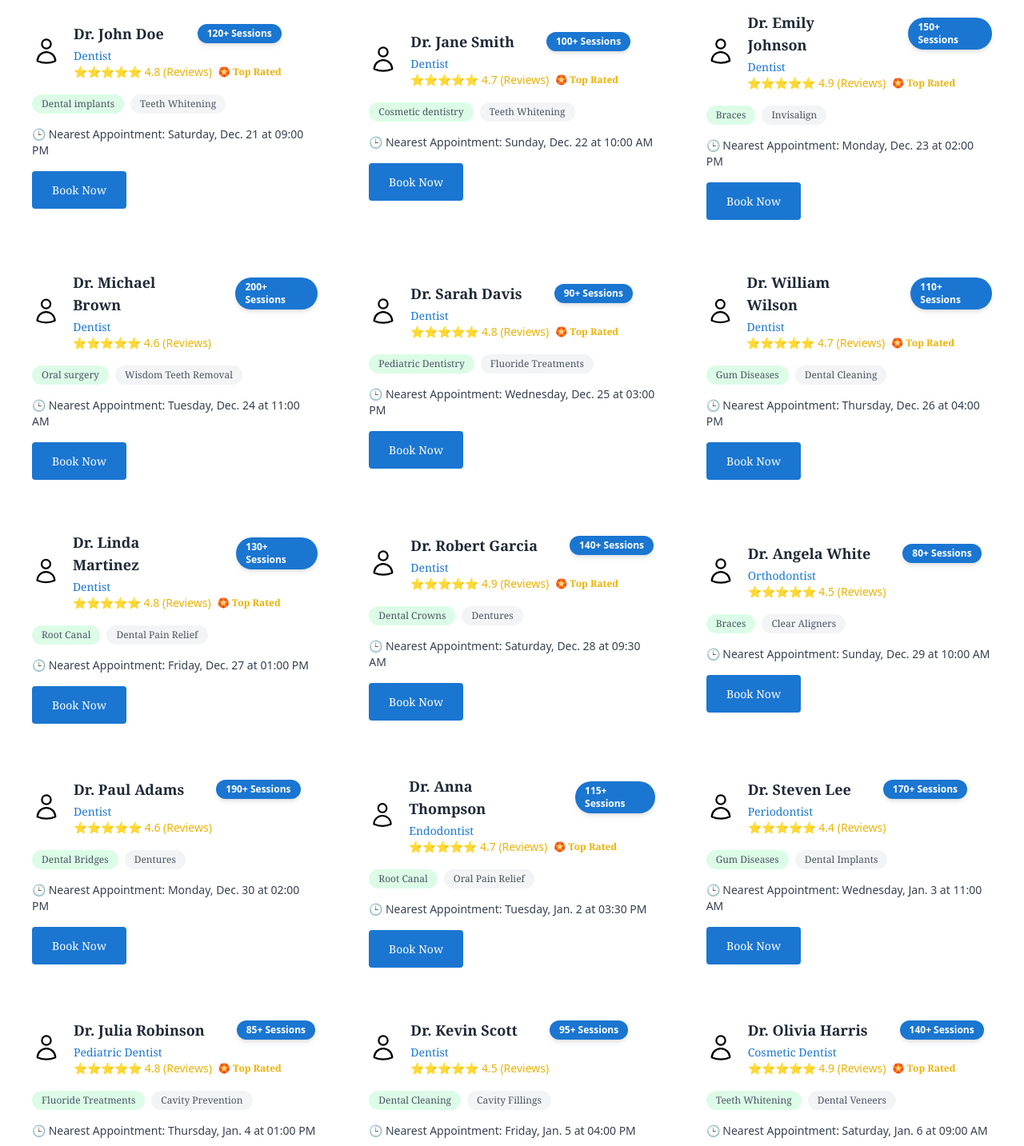
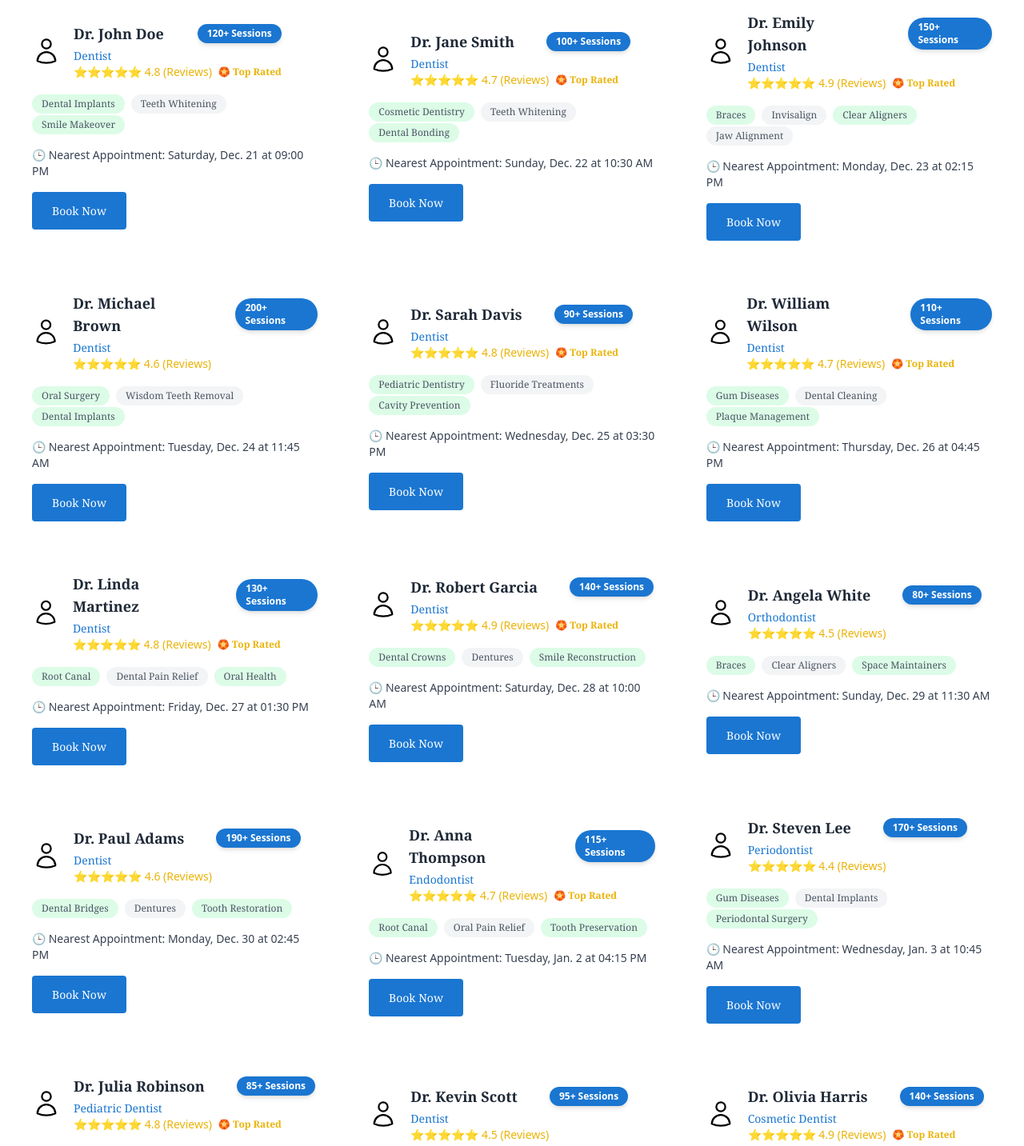
Before and after one commit to YoussefHassanien/dental-clinic-system, a React (Vite) app in the folder frontend/: page /doctors in a window 1280 px wide. Shown: the part 200-1633 px from the top of the page at 80% size. Built offline with nearby package versions, Linux system fonts and the light colour scheme.

Commit message:
Added more doctors data

```diff
--- a/frontend/src/Pages/Doctors/constants.ts
+++ b/frontend/src/Pages/Doctors/constants.ts
@@ -6,7 +6,7 @@ export const doctors = [
     description: "Expert in dental implants.",
     rating: 4.8,
     sessions: 120,
-    interests: ["Dental implants", "Teeth Whitening"],
+    interests: ["Dental Implants", "Teeth Whitening", "Smile Makeover"],
     appointment: "Saturday, Dec. 21 at 09:00 PM",
     topRated: true,
   },
@@ -17,8 +17,8 @@ export const doctors = [
     description: "Specialist in cosmetic dentistry.",
     rating: 4.7,
     sessions: 100,
-    interests: ["Cosmetic dentistry", "Teeth Whitening"],
-    appointment: "Sunday, Dec. 22 at 10:00 AM",
+    interests: ["Cosmetic Dentistry", "Teeth Whitening", "Dental Bonding"],
+    appointment: "Sunday, Dec. 22 at 10:30 AM",
     topRated: true,
   },
   {
@@ -28,8 +28,8 @@ export const doctors = [
     description: "Specializes in orthodontics.",
     rating: 4.9,
     sessions: 150,
-    interests: ["Braces", "Invisalign"],
-    appointment: "Monday, Dec. 23 at 02:00 PM",
+    interests: ["Braces", "Invisalign", "Clear Aligners", "Jaw Alignment"],
+    appointment: "Monday, Dec. 23 at 02:15 PM",
     topRated: true,
   },
   {
@@ -39,8 +39,8 @@ export const doctors = [
     description: "Expert in oral surgery.",
     rating: 4.6,
     sessions: 200,
-    interests: ["Oral surgery", "Wisdom Teeth Removal"],
-    appointment: "Tuesday, Dec. 24 at 11:00 AM",
+    interests: ["Oral Surgery", "Wisdom Teeth Removal", "Dental Implants"],
+    appointment: "Tuesday, Dec. 24 at 11:45 AM",
     topRated: false,
   },
   {
@@ -50,8 +50,12 @@ export const doctors = [
     description: "Specialist in pediatric dentistry.",
     rating: 4.8,
     sessions: 90,
-    interests: ["Pediatric Dentistry", "Fluoride Treatments"],
-    appointment: "Wednesday, Dec. 25 at 03:00 PM",
+    interests: [
+      "Pediatric Dentistry",
+      "Fluoride Treatments",
+      "Cavity Prevention",
+    ],
+    appointment: "Wednesday, Dec. 25 at 03:30 PM",
     topRated: true,
   },
   {
@@ -61,8 +65,8 @@ export const doctors = [
     description: "Expert in periodontics.",
     rating: 4.7,
     sessions: 110,
-    interests: ["Gum Diseases", "Dental Cleaning"],
-    appointment: "Thursday, Dec. 26 at 04:00 PM",
+    interests: ["Gum Diseases", "Dental Cleaning", "Plaque Management"],
+    appointment: "Thursday, Dec. 26 at 04:45 PM",
     topRated: true,
   },
   {
@@ -72,8 +76,8 @@ export const doctors = [
     description: "Specializes in endodontics.",
     rating: 4.8,
     sessions: 130,
-    interests: ["Root Canal", "Dental Pain Relief"],
-    appointment: "Friday, Dec. 27 at 01:00 PM",
+    interests: ["Root Canal", "Dental Pain Relief", "Oral Health"],
+    appointment: "Friday, Dec. 27 at 01:30 PM",
     topRated: true,
   },
   {
@@ -83,8 +87,8 @@ export const doctors = [
     description: "Expert in prosthodontics.",
     rating: 4.9,
     sessions: 140,
-    interests: ["Dental Crowns", "Dentures"],
-    appointment: "Saturday, Dec. 28 at 09:30 AM",
+    interests: ["Dental Crowns", "Dentures", "Smile Reconstruction"],
+    appointment: "Saturday, Dec. 28 at 10:00 AM",
     topRated: true,
   },
   {
@@ -94,8 +98,8 @@ export const doctors = [
     description: "Specialist in braces and aligners.",
     rating: 4.5,
     sessions: 80,
-    interests: ["Braces", "Clear Aligners"],
-    appointment: "Sunday, Dec. 29 at 10:00 AM",
+    interests: ["Braces", "Clear Aligners", "Space Maintainers"],
+    appointment: "Sunday, Dec. 29 at 11:30 AM",
     topRated: false,
   },
   {
@@ -105,8 +109,8 @@ export const doctors = [
     description: "Expert in prosthodontics and dental bridges.",
     rating: 4.6,
     sessions: 190,
-    interests: ["Dental Bridges", "Dentures"],
-    appointment: "Monday, Dec. 30 at 02:00 PM",
+    interests: ["Dental Bridges", "Dentures", "Tooth Restoration"],
+    appointment: "Monday, Dec. 30 at 02:45 PM",
     topRated: false,
   },
   {
@@ -116,8 +120,8 @@ export const doctors = [
     description: "Focuses on root canals and oral pain management.",
     rating: 4.7,
     sessions: 115,
-    interests: ["Root Canal", "Oral Pain Relief"],
-    appointment: "Tuesday, Jan. 2 at 03:30 PM",
+    interests: ["Root Canal", "Oral Pain Relief", "Tooth Preservation"],
+    appointment: "Tuesday, Jan. 2 at 04:15 PM",
     topRated: true,
   },
   {
@@ -127,8 +131,8 @@ export const doctors = [
     description: "Specialist in gum diseases and implants.",
     rating: 4.4,
     sessions: 170,
-    interests: ["Gum Diseases", "Dental Implants"],
-    appointment: "Wednesday, Jan. 3 at 11:00 AM",
+    interests: ["Gum Diseases", "Dental Implants", "Periodontal Surgery"],
+    appointment: "Wednesday, Jan. 3 at 10:45 AM",
     topRated: false,
   },
   {
@@ -138,8 +142,8 @@ export const doctors = [
     description: "Loves working with children for healthy smiles.",
     rating: 4.8,
     sessions: 85,
-    interests: ["Fluoride Treatments", "Cavity Prevention"],
-    appointment: "Thursday, Jan. 4 at 01:00 PM",
+    interests: ["Fluoride Treatments", "Cavity Prevention", "Sealants"],
+    appointment: "Thursday, Jan. 4 at 01:45 PM",
     topRated: true,
   },
   {
@@ -149,8 +153,8 @@ export const doctors = [
     description: "General dentist with focus on dental hygiene.",
     rating: 4.5,
     sessions: 95,
-    interests: ["Dental Cleaning", "Cavity Fillings"],
-    appointment: "Friday, Jan. 5 at 04:00 PM",
+    interests: ["Dental Cleaning", "Cavity Fillings", "Oral Exams"],
+    appointment: "Friday, Jan. 5 at 04:30 PM",
     topRated: false,
   },
   {
@@ -160,8 +164,8 @@ export const doctors = [
     description: "Creating beautiful smiles with veneers and whitening.",
     rating: 4.9,
     sessions: 140,
-    interests: ["Teeth Whitening", "Dental Veneers"],
-    appointment: "Saturday, Jan. 6 at 09:00 AM",
+    interests: ["Teeth Whitening", "Dental Veneers", "Smile Design"],
+    appointment: "Saturday, Jan. 6 at 09:15 AM",
     topRated: true,
   },
 ];
```
